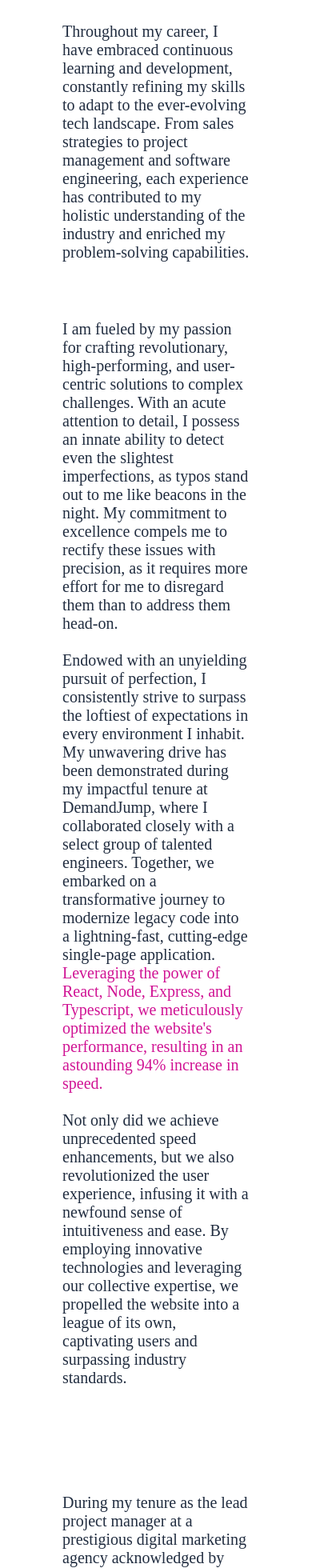
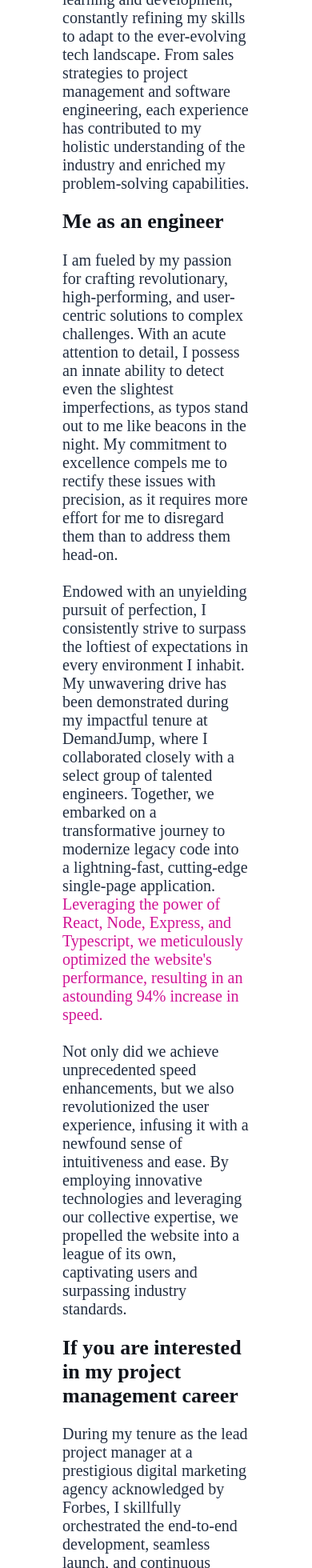
Before and after one commit to allisonbierschenk/Portfolio, a React (Create React App) app in the folder client/: page /about in a window 390 px wide. Shown: the part 1247-3207 px from the top of the page at 80% size. Built offline with nearby package versions, Linux system fonts and the light colour scheme; a web font is replaced by a local one.

Commit message:
about me styling

```diff
--- a/client/src/assets/About.css
+++ b/client/src/assets/About.css
@@ -16,6 +16,7 @@
 .question-1 {
   animation: 1.2s slideIn ease-in-out forwards .00001s;
   color: #11151c;
+  opacity: 0;
   font-size: 26px;
   font-weight: bolder;
 }
@@ -31,10 +32,8 @@
   mix-blend-mode: screen;
 }
 .question-2 {
-  transform: translateY(-600px);
-  animation: 1.2s slideIn ease-in-out forwards 5s;
+  animation: 1.2s slideIn ease-in-out forwards .00001s;
   opacity: 0;
-  position: relative;
   color: #11151c;
   font-size: 26px;
   font-weight: bolder;
@@ -51,10 +50,8 @@
   mix-blend-mode: screen;
 }
 .question-3 {
-  transform: translateY(-600px);
-  animation: 1.2s slideIn ease-in-out forwards 10s;
+  animation: 1.2s slideIn ease-in-out forwards .00001s;
   opacity: 0;
-  position: relative;
   color: #11151c;
   font-size: 26px;
   font-weight: bolder;
@@ -71,10 +68,8 @@
   mix-blend-mode: screen;
 }
 .question-4 {
-  transform: translateY(-600px);
-  animation: 1.2s slideIn ease-in-out forwards 15s;
+  animation: 1.2s slideIn ease-in-out forwards .00001s;
   opacity: 0;
-  position: relative;
   color: #11151c;
   font-size: 26px;
   font-weight: bolder;
@@ -105,27 +100,27 @@
 }
 @media only screen and (max-width: 1000px) {
   .about-container {
-    padding-top: 15%;
+    padding-top: 8%;
     padding-bottom: 15%;
   }
 }
 
 @media only screen and (max-width: 800px) {
   .about-container {
-    padding-top: 20%;
+    padding-top: 8%;
     padding-bottom: 20%;
   }
 }
 @media only screen and (max-width: 700px) {
   .about-container {
-    padding-top: 25%;
+    padding-top: 8%;
     padding-bottom: 25%;
   }
 }
 
 @media only screen and (max-width: 400px) {
   .about-container {
-    padding-top: 30%;
+    padding-top: 8%;
     padding-bottom: 30%;
   }
 }
```
